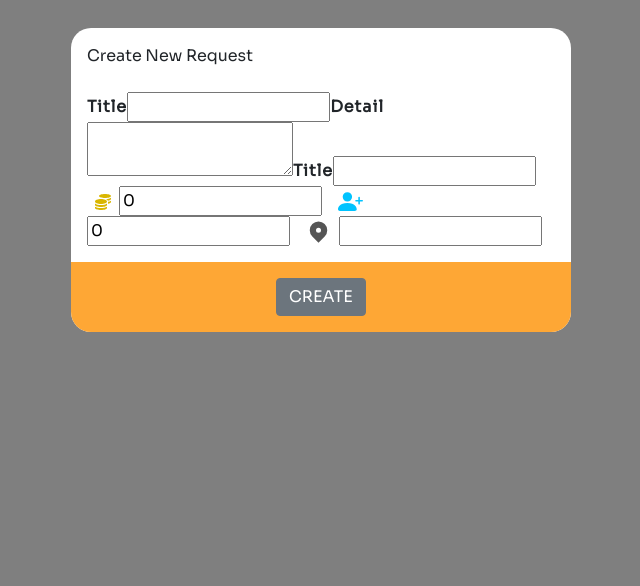
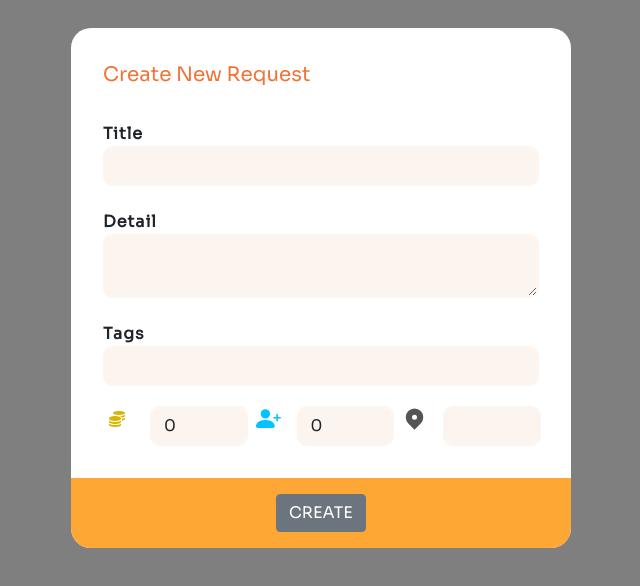
Before and after one commit to HayleyChu109/Utopius-with-React-NodeJs-PostgreSQL, a React (Create React App) app in the folder frontend/: page /member/request/new in a window 1280 px wide. Shown: the top 586 px of the page, without its empty margins (319-959 px from the left). Built offline with nearby package versions, Linux system fonts and the light colour scheme; sample sign-in values are in the browser's storage.

Commit message:
New request form

```diff
--- a/frontend/src/Components/PrivateComponents/NewRequest.js
+++ b/frontend/src/Components/PrivateComponents/NewRequest.js
@@ -4,6 +4,7 @@ import { Button, Modal, ModalBody, ModalFooter } from "reactstrap";
 import { FaCoins } from "react-icons/fa";
 import { BsFillPersonPlusFill } from "react-icons/bs";
 import { HiLocationMarker } from "react-icons/hi";
+import "../../Pages/SCSS/newRequest.scss";
 
 const NewRequest = (props) => {
   const [title, setTitle] = useState("");
@@ -17,39 +18,52 @@ const NewRequest = (props) => {
     <>
       <div>
         <Modal isOpen={true} contentClassName="custom-modal-style">
-          <ModalBody>
-            <div>Create New Request</div>
+          <ModalBody className="p-3">
+            <div className="new-req-heading p-3">Create New Request</div>
+            <form className="p-3">
+              <label>Title</label>
               <br />
-            <form>
-              <label>Title</label>
               <input
                 value={title}
                 type="text"
+                className="form-control input-text"
                 onChange={(e) => {
                   setTitle(e.currentTarget.value);
                 }}
                 required
               />
-              <label>Detail</label>
+              <br />
+              <label className="label">Detail</label>
+              <br />
               <textarea
                 value={detail}
+                className="form-control input-text"
                 type="text"
+                row="5"
                 onChange={(e) => {
                   setDetail(e.currentTarget.value);
                 }}
                 required
               />
-              <label>Title</label>
+              <br />
+              <label>Tags</label>
+              <br />
               <input
                 value={tag}
                 type="text"
+                className="form-control input-text"
                 onChange={(e) => {
                   setTag(e.currentTarget.value);
                 }}
                 required
               />
-              <div>
+              <br />
+              <div className="row g-1">
+                <div className="col-4 row g-0">
+                  <div className="col-4">
                     <FaCoins className="mx-2 coin" />
+                  </div>
+                  <div className="col-8">
                     <input
                       value={reward}
                       onChange={(e) => {
@@ -58,24 +72,38 @@ const NewRequest = (props) => {
                       type="number"
                       min="0"
                       step="1"
-                  className="me-2"
+                      className="me-2 form-control input-text"
                     />
+                  </div>
+                </div>
+                <div className="col-4 row g-0">
+                  <div className="col-4">
                     <BsFillPersonPlusFill className="mx-2 person person-icon" />
+                  </div>
+                  <div className="col-8">
                     <input
                       value={people}
                       onChange={(e) => {
                         setPeople(e.currentTarget.value);
                       }}
-                  className="me-2"
+                      className="me-2 form-control input-text"
                     />
+                  </div>
+                </div>
+                <div className="col-4 row g-0">
+                  <div className="col-4">
                     <HiLocationMarker className="mx-2 district district-icon" />
+                  </div>
+                  <div className="col-8">
                     <input
                       value={district}
                       onChnage={(e) => {
                         setDistrict(e.currentTarget.district);
                       }}
-                  className="district"
+                      className="district form-control input-text"
                     />
+                  </div>
+                </div>
               </div>
             </form>
           </ModalBody>
--- /dev/null
+++ b/frontend/src/Pages/SCSS/newRequest.scss
@@ -0,0 +1,6 @@
+@import "basic";
+
+.new-req-heading {
+  color: $dark-orange;
+  font-size: 20px;
+}
```
Lines whose indentation alone changed are shown as unchanged.
